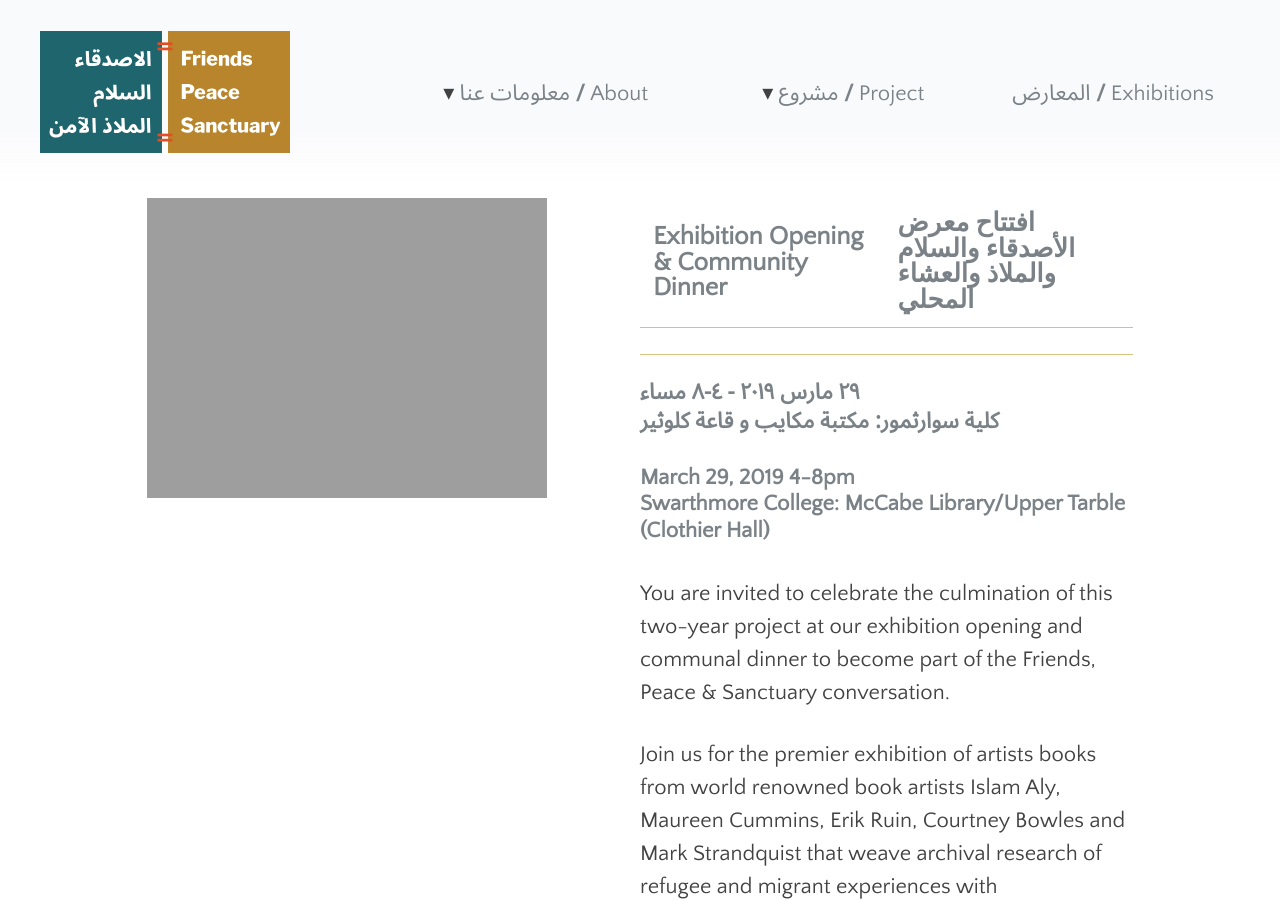
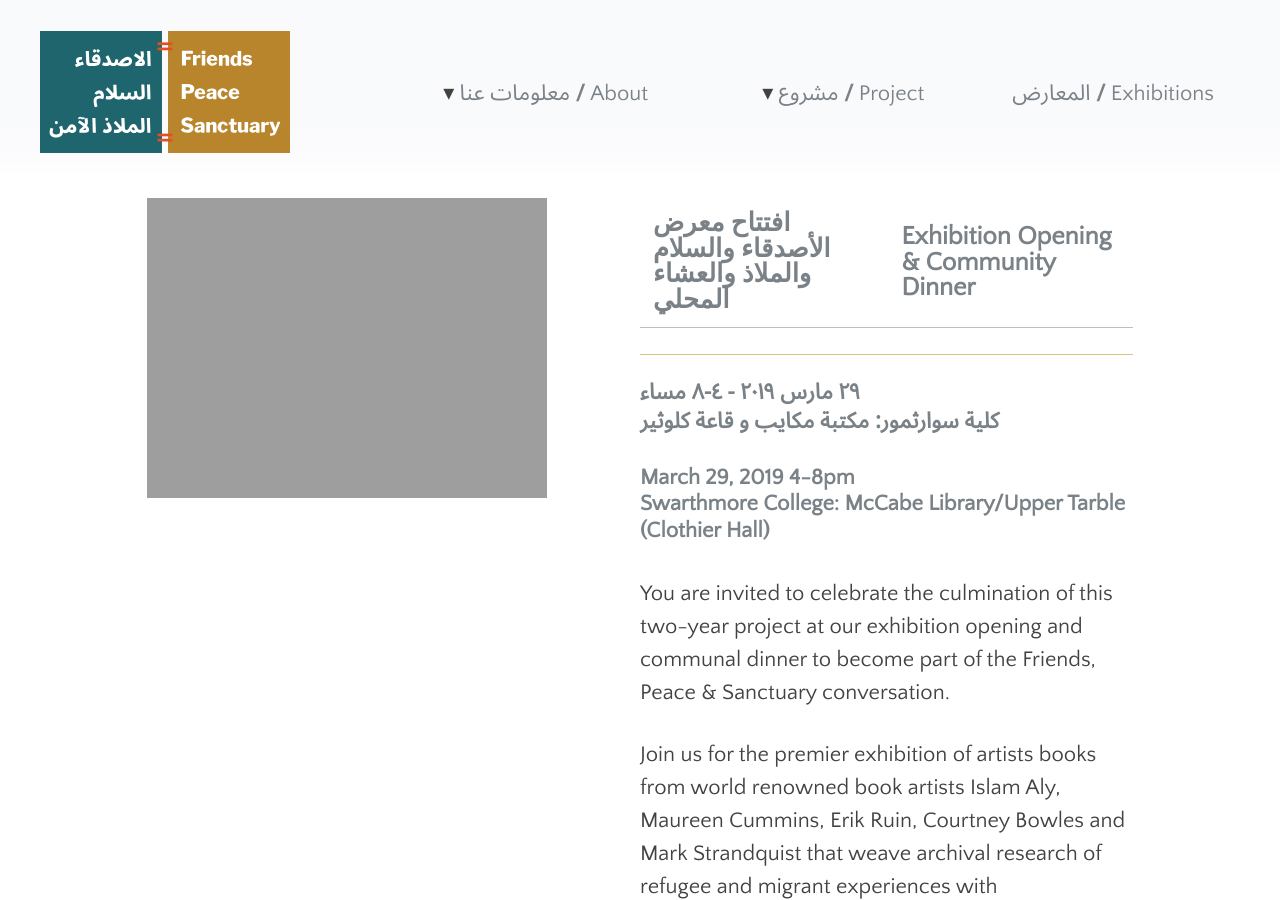
Before and after one commit to swat-ds/fps.swarthmore.edu, a Jekyll site: the page built from _posts/2019-02-21-community-dinner.md, in a window 1280 px wide and 900 px high. Built offline with Jekyll 4.4.1, drawn with Linux system fonts in a browser that asks for light colours.

```diff
--- a/_posts/2019-02-21-community-dinner.md
+++ b/_posts/2019-02-21-community-dinner.md
@@ -1,7 +1,7 @@
 ---
 title: >-
-  Exhibition Opening & Community Dinner | افتتاح معرض الأصدقاء والسلام والملاذ
-  والعشاء المحلي
+  افتتاح معرض الأصدقاء والسلام والملاذ والعشاء المحلي | Exhibition Opening &
+  Community Dinner
 lang: en
 categories:
   - public events
```
